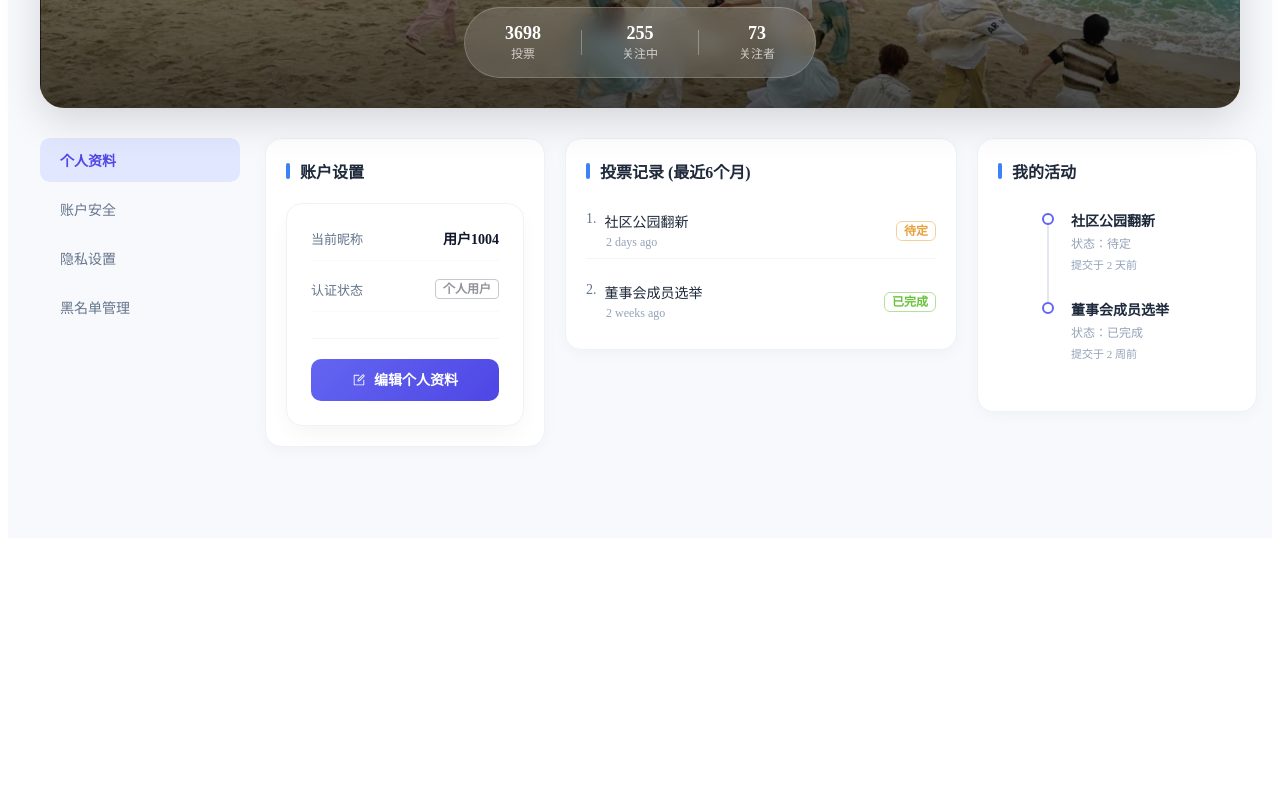
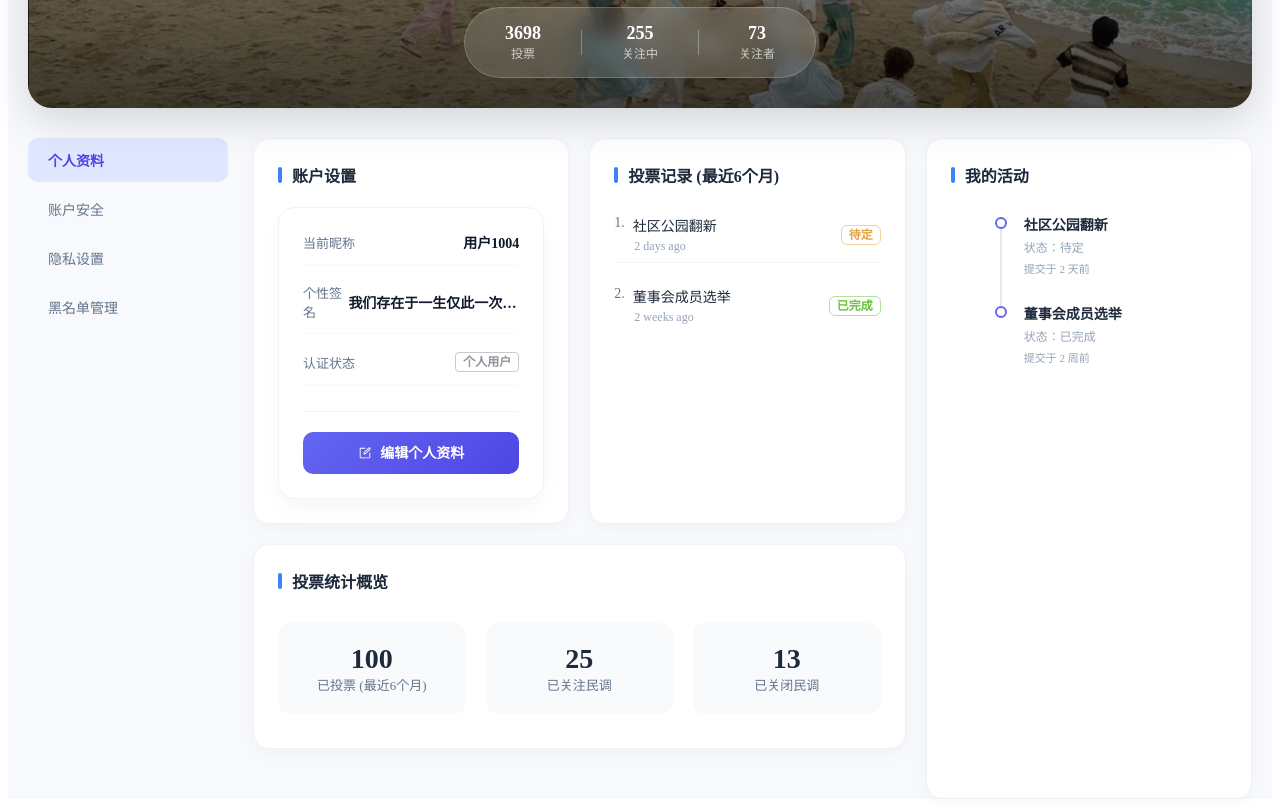
Before and after one commit to Jade799/-, a Vue app: page /profile in a window 1280 px wide. Shown: the part 400-1207 px from the top of the page. Before the commit the page ends 946 px from the top, so only its background shows below. Built offline with nearby package versions, Linux system fonts and the light colour scheme.

Commit message:
style: 优化个人中心布局，实现个人信息更新保存

```diff
--- a/src/components/EnterprisePanel.vue
+++ b/src/components/EnterprisePanel.vue
@@ -5,6 +5,10 @@
         <div class="info-item">
           <span class="label">当前昵称</span>
           <span class="value">{{ initialUserInfo.nickname }}</span>
+        </div>
+        <div class="info-item">
+          <span class="label">个性签名</span>
+          <span class="value">{{ initialUserInfo.signature || '暂无签名' }}</span>
         </div>
         <div class="info-item">
           <span class="label">认证状态</span>
@@ -57,6 +61,16 @@
         <el-form-item label="昵称" prop="nickname">
           <el-input v-model="formData.nickname"></el-input>
         </el-form-item>
+
+        <el-form-item label="个性签名">
+          <el-input
+            v-model="formData.signature"
+            type="textarea"
+            :rows="2"
+            placeholder="写下你的个性签名..."
+          />
+        </el-form-item>
+
         <el-form-item label="修改密码">
           <el-input v-model="formData.password" type="password" placeholder="不修改请留空" show-password></el-input>
         </el-form-item>
@@ -90,9 +104,11 @@ const formRef = ref(null)
 const avatarInputRef = ref(null)
 const bgInputRef = ref(null)
 
+// 在响应式对象中加入 signature
 const formData = reactive({
   nickname: '',
   password: '',
+  signature: '',
   companyName: '',
   realName: '',
   avatar: '',
@@ -105,6 +121,7 @@ const rules = {
 
 const openDialog = () => {
   formData.nickname = props.initialUserInfo.nickname || ''
+  formData.signature = props.initialUserInfo.signature || '' // 当前签名
   formData.companyName = props.initialUserInfo.companyName || ''
   formData.realName = props.initialUserInfo.realName || ''
   formData.avatar = props.initialUserInfo.avatar || ''
@@ -146,8 +163,10 @@ const submitForm = async () => {
       if (response.data.success) isCertified = true
     }
 
+    // 补充：在提交的数据中包含 signature，这样父组件和 UserInfo 才能同步
     const updatedData = {
       nickname: formData.nickname,
+      signature: formData.signature, // 签名
       companyName: formData.companyName,
       realName: formData.realName,
       avatar: formData.avatar,
@@ -166,11 +185,12 @@ const submitForm = async () => {
 </script>
 
 <style scoped>
+/* 保持你原有的样式不变 */
 .enterprise-panel-container { background: #fff; border-radius: 16px; padding: 24px; box-shadow: 0 10px 25px -5px rgba(0,0,0,0.05); border: 1px solid #f0f2f5; }
 .display-vertical { display: flex; flex-direction: column; gap: 18px; margin-bottom: 26px; }
 .info-item { display: flex; justify-content: space-between; align-items: center; padding-bottom: 12px; border-bottom: 1px solid #f8fafc; }
 .info-item .label { font-size: 13px; color: #64748b; font-weight: 500; }
-.info-item .value { font-size: 14px; color: #0f172a; font-weight: 600; }
+.info-item .value { font-size: 14px; color: #0f172a; font-weight: 600; text-align: right; max-width: 200px; overflow: hidden; text-overflow: ellipsis; white-space: nowrap; }
 .action-area { border-top: 1px solid #f1f5f9; padding-top: 20px; }
 .edit-btn { width: 100%; height: 42px; border-radius: 10px; font-weight: 600; background: linear-gradient(135deg, #6366f1 0%, #4f46e5 100%); border: none; color: white; cursor: pointer; }
 .appearance-edit-section { display: flex; gap: 30px; justify-content: center; margin-bottom: 20px; }
--- a/src/components/UserInfoCard.vue
+++ b/src/components/UserInfoCard.vue
@@ -14,7 +14,7 @@
         <div class="name-row">
           <span class="nickname">{{ nickname }}</span>
         </div>
-        <p class="signature">个性签名：我们存在于一生仅此一次的当下</p>
+        <p class="signature">个性签名：{{ signature || '我们存在于一生仅此一次的当下' }}</p>
       </div>
 
       <div class="stats-panel">
@@ -37,7 +37,8 @@ import defaultAvatar from '../assets/head_portrait.png'
 defineProps({
   nickname: String,
   avatar: String,
-  bgImage: String
+  bgImage: String,
+  signature: String
 })
 </script>
 
--- a/src/mock/polls.js
+++ b/src/mock/polls.js
@@ -33,12 +33,13 @@ export const polls = [
   // ... 其他数据可自行保留
 ]
 
-// --- 🟢 核心修改：用户信息持久化 ---
+// --- 用户信息持久化 ---
 
 // 1. 定义初始默认值
 const DEFAULT_USER = {
   id: 'u001',
   nickname: '用户1004',
+  signature: '我们存在于一生仅此一次的当下',
   avatar: defaultAvatar, // 初始头像不再为空
   bgImage: defaultBg,    // 初始背景图
   isCertified: false,
--- a/src/views/Profile.vue
+++ b/src/views/Profile.vue
@@ -4,8 +4,10 @@
       <section class="user-header-section">
         <UserInfoCard
           :nickname="globalUserInfo.nickname"
+          :signature="globalUserInfo.signature"
           :avatar="globalUserInfo.avatar"
           :bgImage="globalUserInfo.bgImage"
+          :isCertified="globalUserInfo.isCertified"
         />
       </section>
 
@@ -17,8 +19,11 @@
           <div class="menu-item">黑名单管理</div>
         </aside>
 
-        <main class="three-column-layout">
+        <main class="dashboard-grid">
 
+          <div class="left-content-stack">
+
+            <div class="top-row-split">
               <section class="module-card">
                 <div class="module-header">
                   <span class="blue-line"></span>
@@ -30,15 +35,38 @@
                 />
               </section>
 
-          <section class="module-card main-module">
+              <section class="module-card">
                 <div class="module-header">
                   <span class="blue-line"></span>
                   <h3>投票记录 (最近6个月)</h3>
                 </div>
                 <VoteRecords />
               </section>
+            </div>
 
-          <section class="module-card">
+            <section class="module-card stats-overview-module">
+              <div class="module-header">
+                <span class="blue-line"></span>
+                <h3>投票统计概览</h3>
+              </div>
+              <div class="stats-data-row">
+                <div class="stat-card">
+                  <span class="stat-value">100</span>
+                  <span class="stat-label">已投票 (最近6个月)</span>
+                </div>
+                <div class="stat-card">
+                  <span class="stat-value">25</span>
+                  <span class="stat-label">已关注民调</span>
+                </div>
+                <div class="stat-card">
+                  <span class="stat-value">13</span>
+                  <span class="stat-label">已关闭民调</span>
+                </div>
+              </div>
+            </section>
+          </div>
+
+          <section class="module-card right-activity-column">
             <div class="module-header">
               <span class="blue-line"></span>
               <h3>我的活动</h3>
@@ -58,40 +86,80 @@ import UserInfoCard from '../components/UserInfoCard.vue'
 import EnterprisePanel from '../components/EnterprisePanel.vue'
 import VoteRecords from '../components/VoteRecords.vue'
 import ActivityTimeline from '../components/ActivityTimeline.vue'
-
-// 直接从 mock 文件引入响应式对象
 import { currentUser } from '../mock/polls.js'
 
-// 让 globalUserInfo 指向全局对象，确保响应式一致性
 const globalUserInfo = currentUser
 
-// 处理子组件传回的更新
 const handleUserUpdate = (newInfo) => {
-  // 🟢 建议使用 Object.assign 或直接批量赋值，确保所有字段同步
   currentUser.nickname = newInfo.nickname
-  currentUser.avatar = newInfo.avatar      // 同步更新头像数据
-  currentUser.bgImage = newInfo.bgImage    // 同步更新背景图数据
+  currentUser.avatar = newInfo.avatar
+  currentUser.bgImage = newInfo.bgImage
+  currentUser.signature = newInfo.signature
   currentUser.isCertified = newInfo.isCertified
   currentUser.companyName = newInfo.companyName
   currentUser.realName = newInfo.realName
-
-  // 如果你希望刷新页面后修改还在，可以取消下面这行的注释（存入浏览器缓存）
-  // localStorage.setItem('user_cache', JSON.stringify(currentUser))
+  localStorage.setItem('user_cache', JSON.stringify(currentUser))
 }
 </script>
 
 <style scoped>
-/* 你的 CSS 部分保持不变，非常完美 */
-.profile-page-wrapper { background-color: #f7f9fc; min-height: 100vh; padding-bottom: 50px; padding-top: 20px; }
-.profile-content-container { max-width: 1200px; margin: 0 auto; display: flex; flex-direction: column; gap: 30px; padding: 0 20px; }
+.profile-page-wrapper { background-color: #f7f9fc; min-height: 100vh; padding: 20px 0 50px; }
+.profile-content-container { max-width: 1400px; margin: 0 auto; display: flex; flex-direction: column; gap: 30px; padding: 0 20px; }
+
 .content-grid { display: grid; grid-template-columns: 200px 1fr; gap: 25px; }
-.sidebar-simple { display: flex; flex-direction: column; gap: 5px; }
-.menu-item { padding: 12px 20px; border-radius: 10px; cursor: pointer; color: #64748b; transition: 0.3s; font-size: 14px; }
-.menu-item.active { background: #e0e7ff; color: #4f46e5; font-weight: 600; }
-.three-column-layout { display: grid; grid-template-columns: 280px 1fr 280px; gap: 20px; align-items: start; }
-.module-card { background: #fff; border-radius: 16px; padding: 20px; box-shadow: 0 4px 15px rgba(0,0,0,0.03); border: 1px solid #edf2f7; }
+
+/* 🟢 Dashboard 整体网格 */
+.dashboard-grid {
+  display: grid;
+  grid-template-columns: 2fr 1fr; /* 左侧占 2 份宽，右侧活动占 1 份宽 */
+  gap: 20px;
+  align-items: stretch; /* 确保左右高度对齐 */
+}
+
+/* 左侧堆叠区域 */
+.left-content-stack {
+  display: flex;
+  flex-direction: column;
+  gap: 20px;
+}
+
+/* 左侧第一行双列 */
+.top-row-split {
+  display: grid;
+  grid-template-columns: 1fr 1fr;
+  gap: 20px;
+}
+
+/* 右侧活动列高度自适应 */
+.right-activity-column {
+  height: 100%;
+}
+
+/* 统计概览样式 */
+.stats-data-row {
+  display: grid;
+  grid-template-columns: repeat(3, 1fr);
+  gap: 20px;
+  padding: 10px 0;
+}
+.stat-card {
+  background: #f8fafc;
+  padding: 20px;
+  border-radius: 12px;
+  text-align: center;
+  transition: 0.3s;
+}
+.stat-card:hover { transform: translateY(-2px); box-shadow: 0 4px 12px rgba(0,0,0,0.05); }
+.stat-value { display: block; font-size: 28px; font-weight: 700; color: #1e293b; }
+.stat-label { font-size: 13px; color: #64748b; margin-top: 5px; }
+
+/* 通用样式 */
+.module-card { background: #fff; border-radius: 16px; padding: 24px; box-shadow: 0 4px 15px rgba(0,0,0,0.03); border: 1px solid #edf2f7; }
 .module-header { display: flex; align-items: center; gap: 10px; margin-bottom: 20px; }
 .blue-line { width: 4px; height: 16px; background: #3b82f6; border-radius: 2px; }
 .module-header h3 { margin: 0; font-size: 16px; color: #1e293b; font-weight: 600; }
-.main-module { min-width: 350px; }
+
+.sidebar-simple { display: flex; flex-direction: column; gap: 5px; }
+.menu-item { padding: 12px 20px; border-radius: 10px; cursor: pointer; color: #64748b; font-size: 14px; }
+.menu-item.active { background: #e0e7ff; color: #4f46e5; font-weight: 600; }
 </style>
```
Lines whose indentation alone changed are shown as unchanged.
